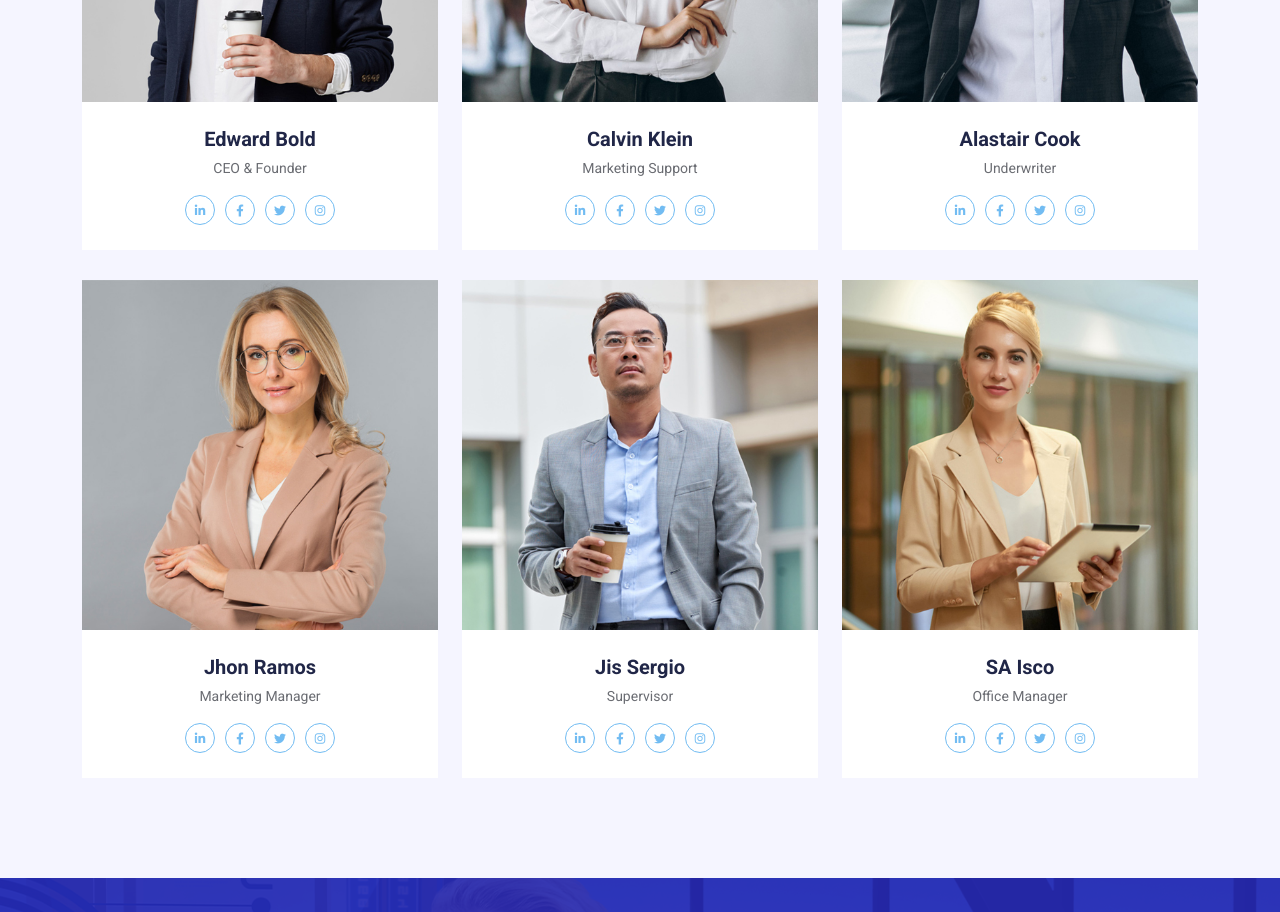
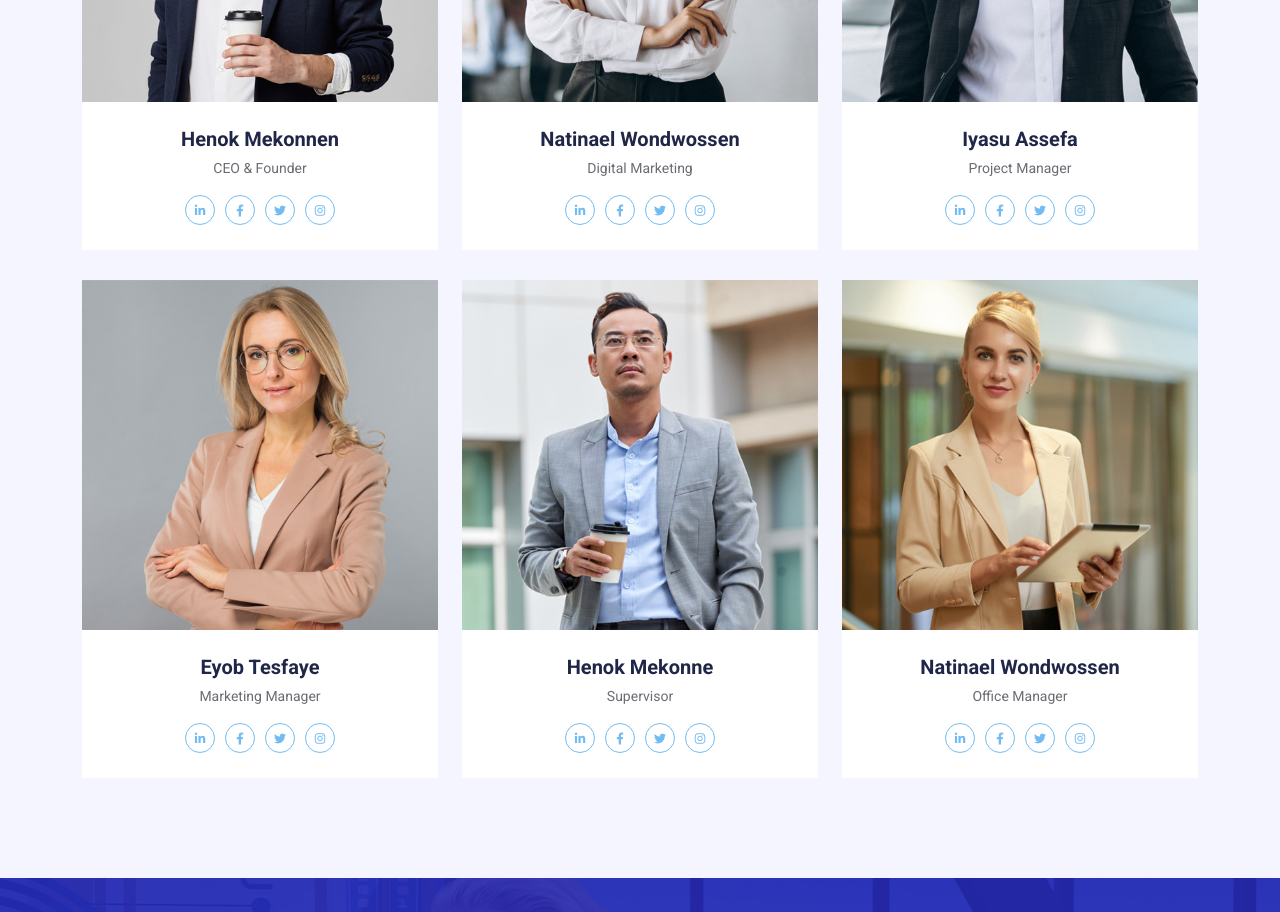
Before and after one commit to henask12/DigitalCraft-Solutions, a Next.js app: page /team in a window 1280 px wide. Shown: the part 960-1872 px from the top of the page. Built offline with nearby package versions, Linux system fonts and the light colour scheme.

Commit message:
Team Page Updated

```diff
--- a/components/Team/TeamMemberContact.js
+++ b/components/Team/TeamMemberContact.js
@@ -18,7 +18,7 @@ const TeamMemberContact = () => {
                 </div>
 
                 <div className="team-content">
-                  <h3>Edward Bold</h3>
+                  <h3>Henok Mekonnen</h3>
                   <span>CEO & Founder</span>
 
                   <ul className="team-social">
@@ -54,8 +54,8 @@ const TeamMemberContact = () => {
                 </div>
 
                 <div className="team-content">
-                  <h3>Calvin Klein</h3>
-                  <span>Marketing Support</span>
+                  <h3>Natinael Wondwossen</h3>
+                  <span>Digital Marketing</span>
 
                   <ul className="team-social">
                     <li>
@@ -90,8 +90,8 @@ const TeamMemberContact = () => {
                 </div>
 
                 <div className="team-content">
-                  <h3>Alastair Cook</h3>
-                  <span>Underwriter</span>
+                  <h3>Iyasu Assefa</h3>
+                  <span>Project Manager</span>
 
                   <ul className="team-social">
                     <li>
@@ -126,7 +126,7 @@ const TeamMemberContact = () => {
                 </div>
 
                 <div className="team-content">
-                  <h3>Jhon Ramos</h3>
+                  <h3>Eyob Tesfaye</h3>
                   <span>Marketing Manager</span>
 
                   <ul className="team-social">
@@ -162,7 +162,7 @@ const TeamMemberContact = () => {
                 </div>
 
                 <div className="team-content">
-                  <h3>Jis Sergio</h3>
+                  <h3>Henok Mekonne</h3>
                   <span>Supervisor</span>
 
                   <ul className="team-social">
@@ -198,7 +198,7 @@ const TeamMemberContact = () => {
                 </div>
 
                 <div className="team-content">
-                  <h3>SA Isco</h3>
+                  <h3>Natinael Wondwossen</h3>
                   <span>Office Manager</span>
 
                   <ul className="team-social">
```
